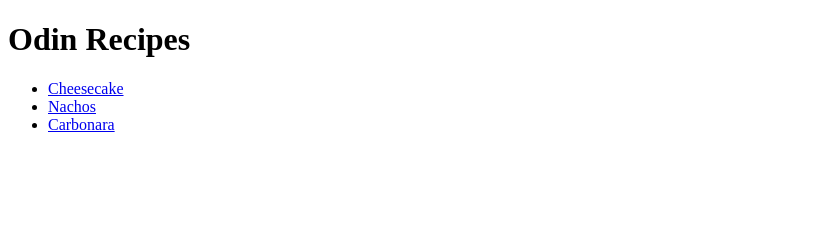
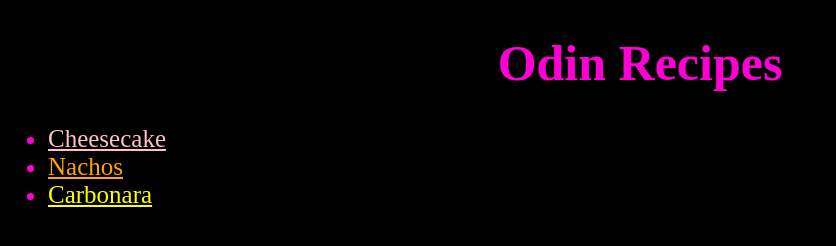
Before and after one commit to TopSoilPro/odin-recipes, a plain HTML site: page index.html in a window 1280 px wide. Shown: the whole page, without its empty margins (0-836 px from the left). Drawn offline with Linux system fonts and the light colour scheme.

Commit message:
Add css styling to all webpages
Added an external css file, changed the background colour of every page, made all page
titles centered and larger. Made the links on the front page the same colour as the
background of their linked recipes.

```diff
--- a/index.html
+++ b/index.html
@@ -1,17 +1,18 @@
 <!DOCTYPE html>
 
-<html lang="en">
+<html lang="en" id="index">
     <head>
         <meta charset="utf-8">
         <title>Odin Recipes</title>
+        <link rel="stylesheet" href="./style.css">
     </head>
 
     <body>
         <h1>Odin Recipes</h1>
         <ul>
-            <li><a href="./recipes/cheesecake.html">Cheesecake</a></li>
-            <li><a href="./recipes/nachos.html">Nachos</a></li>
-            <li><a href="./recipes/carbonara.html">Carbonara</a></li>
+            <li><a class="cake" href="./recipes/cheesecake.html">Cheesecake</a></li>
+            <li><a  class="nacho" href="./recipes/nachos.html">Nachos</a></li>
+            <li><a class="pasta" href="./recipes/carbonara.html">Carbonara</a></li>
         </ul>
 
     </body>
--- /dev/null
+++ b/style.css
@@ -0,0 +1,54 @@
+* {
+    font-family: 'Times New Roman', sans-serif;
+    color: black;
+}
+
+/* Adding different coloured backgrounds for each recipe page
+*/
+#cake * {
+    background-color: pink;
+}
+
+#nachos * {
+    background-color: orange;
+}
+
+#pasta * {
+    background-color: rgb(255, 238, 0);
+}
+
+#index * {
+    background-color: black;
+}
+
+/* Adding specific colouring themes and list sizes to the index page
+*/
+
+#index h1, #index li {
+    color: rgb(255, 0, 212);
+}
+
+
+.nacho {
+    color: orange;
+}
+
+.pasta {
+    color: yellow;
+}
+
+.cake {
+    color: pink;
+}
+
+#index li {
+    font-size: 25px;
+}
+
+/* Making all titles front and center
+*/
+h1 {
+    font-size: 50px;
+    text-align: center;
+    font-weight: 900;
+}
```
Also changed, not shown: recipes/carbonara.html (+2 -1 lines), recipes/cheesecake.html (+2 -1 lines), recipes/nachos.html (+2 -1 lines).
